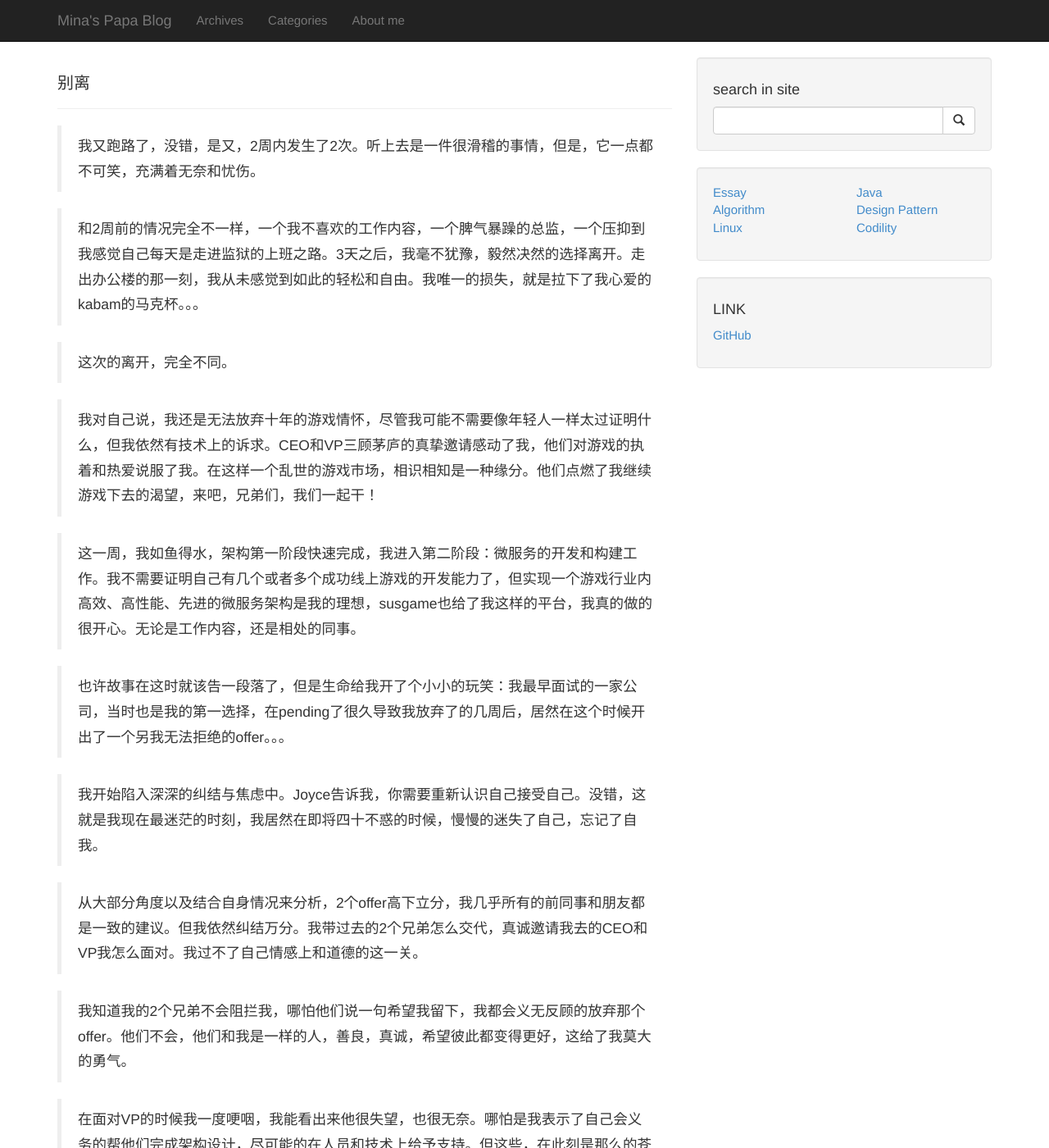
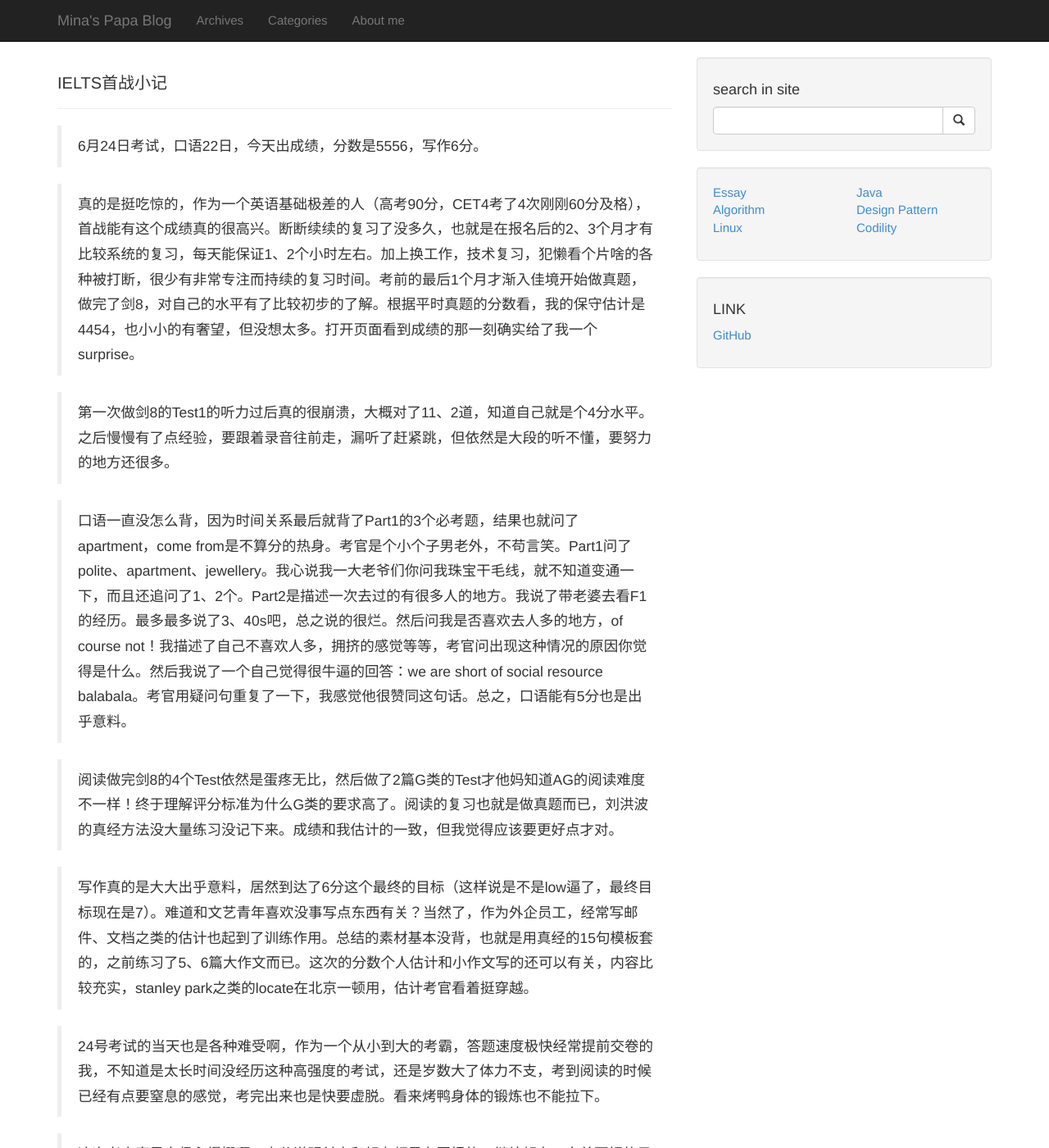
Before and after one commit to hanlinlibham/hanlinlibham.github.io, a Jekyll site: the page built from _posts/essay/2017-07-07-ielts.markdown, in a window 1280 px wide and 1400 px high. Shown: the whole window at 82% size. Built offline with Jekyll 4.4.1, drawn with Linux system fonts in a browser that asks for light colours; nearby versions of some CDN libraries; library files that are not in the unit come from our copies; Markdown is read by kramdown in place of the engine named in the settings; comment, search, counter and statistics services are not loaded; some of the changed text lies outside the part shown.

Commit message:
ielts doc

```diff
--- a/_posts/essay/2017-07-07-ielts.markdown
+++ b/_posts/essay/2017-07-07-ielts.markdown
@@ -1,31 +1,22 @@
 ---
 layout: post
 category: "essay"
-title:  "别离"
+title:  "IELTS首战小记"
 tags: [essay]
 ---
->我又跑路了，没错，是又，2周内发生了2次。听上去是一件很滑稽的事情，但是，它一点都不可笑，充满着无奈和忧伤。
+> 6月24日考试，口语22日，今天出成绩，分数是5556，写作6分。
 
->和2周前的情况完全不一样，一个我不喜欢的工作内容，一个脾气暴躁的总监，一个压抑到我感觉自己每天是走进监狱的上班之路。3天之后，我毫不犹豫，毅然决然的选择离开。走出办公楼的那一刻，我从未感觉到如此的轻松和自由。我唯一的损失，就是拉下了我心爱的kabam的马克杯。。。
+> 真的是挺吃惊的，作为一个英语基础极差的人（高考90分，CET4考了4次刚刚60分及格），首战能有这个成绩真的很高兴。断断续续的复习了没多久，也就是在报名后的2、3个月才有比较系统的复习，每天能保证1、2个小时左右。加上换工作，技术复习，犯懒看个片啥的各种被打断，很少有非常专注而持续的复习时间。考前的最后1个月才渐入佳境开始做真题，做完了剑8，对自己的水平有了比较初步的了解。根据平时真题的分数看，我的保守估计是4454，也小小的有奢望，但没想太多。打开页面看到成绩的那一刻确实给了我一个surprise。
 
->这次的离开，完全不同。
+> 第一次做剑8的Test1的听力过后真的很崩溃，大概对了11、2道，知道自己就是个4分水平。之后慢慢有了点经验，要跟着录音往前走，漏听了赶紧跳，但依然是大段的听不懂，要努力的地方还很多。
 
->我对自己说，我还是无法放弃十年的游戏情怀，尽管我可能不需要像年轻人一样太过证明什么，但我依然有技术上的诉求。CEO和VP三顾茅庐的真挚邀请感动了我，他们对游戏的执着和热爱说服了我。在这样一个乱世的游戏市场，相识相知是一种缘分。他们点燃了我继续游戏下去的渴望，来吧，兄弟们，我们一起干！
+> 口语一直没怎么背，因为时间关系最后就背了Part1的3个必考题，结果也就问了apartment，come from是不算分的热身。考官是个小个子男老外，不苟言笑。Part1问了polite、apartment、jewellery。我心说我一大老爷们你问我珠宝干毛线，就不知道变通一下，而且还追问了1、2个。Part2是描述一次去过的有很多人的地方。我说了带老婆去看F1的经历。最多最多说了3、40s吧，总之说的很烂。然后问我是否喜欢去人多的地方，of course
+ not！我描述了自己不喜欢人多，拥挤的感觉等等，考官问出现这种情况的原因你觉得是什么。然后我说了一个自己觉得很牛逼的回答：we are short of social resource balabala。考官用疑问句重复了一下，我感觉他很赞同这句话。总之，口语能有5分也是出乎意料。
 
->这一周，我如鱼得水，架构第一阶段快速完成，我进入第二阶段：微服务的开发和构建工作。我不需要证明自己有几个或者多个成功线上游戏的开发能力了，但实现一个游戏行业内高效、高性能、先进的微服务架构是我的理想，susgame也给了我这样的平台，我真的做的很开心。无论是工作内容，还是相处的同事。
+> 阅读做完剑8的4个Test依然是蛋疼无比，然后做了2篇G类的Test才他妈知道AG的阅读难度不一样！终于理解评分标准为什么G类的要求高了。阅读的复习也就是做真题而已，刘洪波的真经方法没大量练习没记下来。成绩和我估计的一致，但我觉得应该要更好点才对。
 
->也许故事在这时就该告一段落了，但是生命给我开了个小小的玩笑：我最早面试的一家公司，当时也是我的第一选择，在pending了很久导致我放弃了的几周后，居然在这个时候开出了一个另我无法拒绝的offer。。。
+> 写作真的是大大出乎意料，居然到达了6分这个最终的目标（这样说是不是low逼了，最终目标现在是7）。难道和文艺青年喜欢没事写点东西有关？当然了，作为外企员工，经常写邮件、文档之类的估计也起到了训练作用。总结的素材基本没背，也就是用真经的15句模板套的，之前练习了5、6篇大作文而已。这次的分数个人估计和小作文写的还可以有关，内容比较充实，stanley park之类的locate在北京一顿用，估计考官看着挺穿越。
 
->我开始陷入深深的纠结与焦虑中。Joyce告诉我，你需要重新认识自己接受自己。没错，这就是我现在最迷茫的时刻，我居然在即将四十不惑的时候，慢慢的迷失了自己，忘记了自我。
+> 24号考试的当天也是各种难受啊，作为一个从小到大的考霸，答题速度极快经常提前交卷的我，不知道是太长时间没经历这种高强度的考试，还是岁数大了体力不支，考到阅读的时候已经有点要窒息的感觉，考完出来也是快要虚脱。看来烤鸭身体的锻炼也不能拉下。
 
->从大部分角度以及结合自身情况来分析，2个offer高下立分，我几乎所有的前同事和朋友都是一致的建议。但我依然纠结万分。我带过去的2个兄弟怎么交代，真诚邀请我去的CEO和VP我怎么面对。我过不了自己情感上和道德的这一关。
-
->我知道我的2个兄弟不会阻拦我，哪怕他们说一句希望我留下，我都会义无反顾的放弃那个offer。他们不会，他们和我是一样的人，善良，真诚，希望彼此都变得更好，这给了我莫大的勇气。
-
->在面对VP的时候我一度哽咽，我能看出来他很失望，也很无奈。哪怕是我表示了自己会义务的帮他们完成架构设计，尽可能的在人员和技术上给予支持。但这些，在此刻是那么的苍白与无力。
-
->我本打算上完这周班的，也许是我的存在已经毫无意义，也许是彼此的见面会凭空更加尴尬，枫很快的帮我办完了离职，送我下楼。我说，加油，你们会成功的，我坚信。游戏行业还有你们这样执着的人我很欣慰，我知道，因为你们的存在，这个行业在某一天，一定会回到本初，回到我们的初心。
-
->我在楼下一直没有离去，没法移动自己的脚步，眼泪在自己的眼眶中打转，我是为了歉意而伤感吗？我是为了离开共事多年的兄弟而伤感吗？直到午夜的这个时刻，我终于明白，我是在为自己10年的游戏生涯的结束而伤感，这10年有上线的狂喜，有失败的神伤，有离别的悲哀，有无法沟通的愤怒，也有无力的吐槽。但这一切，都不会让一个游戏人丧失初心，心中的浮云一扫而过，那些日子里，我们依然工作的很开心。
-
->这也许是我游戏生涯的终结点了，301室，我驻足许久，抬头望向天空，像我昔日的同事致敬，向我的10年游戏生涯告别。也许我会回来，也许再也不会，可谁知道呢，未来就是这么充满不确定性，没有那个选择是正确或者错误的，无论喜忧难卜，它在等着我，和你们一起开拓。
+> 这次考完真是自信心爆棚啊，充分说明付出和努力都是有回报的，继续努力，向着更好的目标前进！
```
